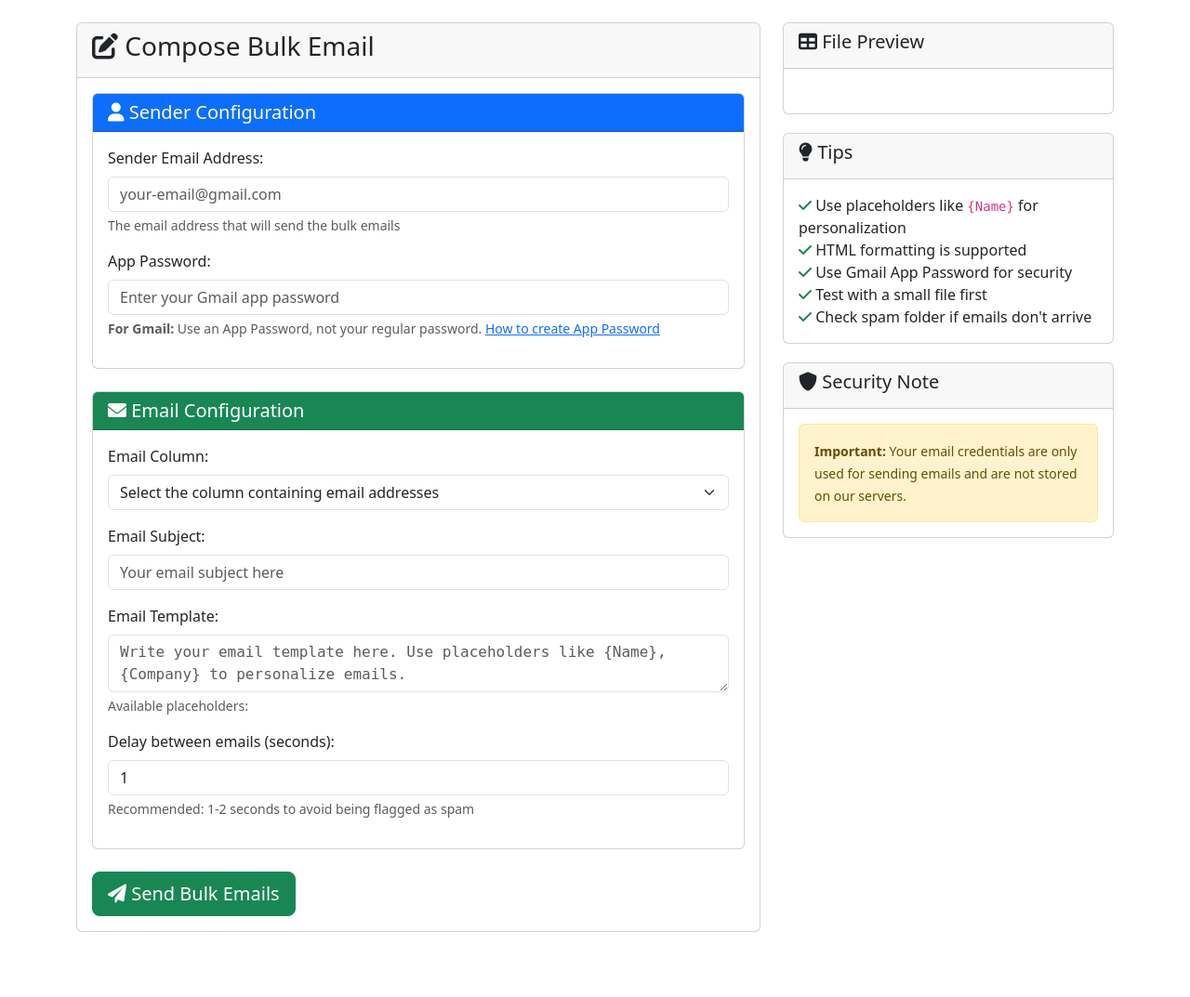
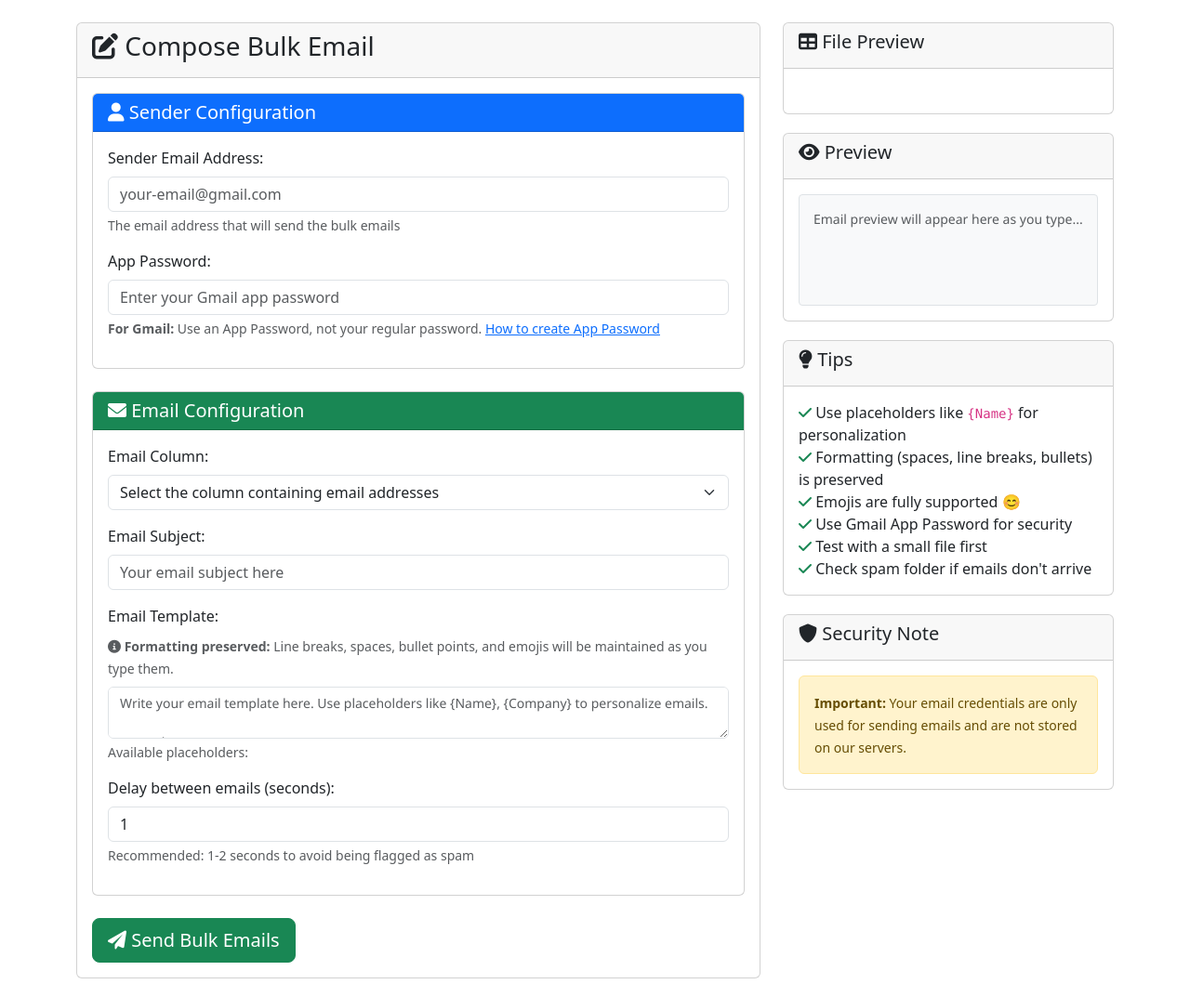
Before and after one commit to Ridobiko-BikeRental/Email_sender, a Flask app: template templates/compose.html in a window 1280 px wide. Shown: the part 56-1129 px from the top of the page at 93% size. Before the commit the page ends 1059 px from the top, so only its background shows below. Run offline with Flask 3, Linux system fonts and the light colour scheme; the template is opened without the code that fills it, so the values that code supplies are empty; some libraries are stand-ins or nearby versions.

Commit message:
fixed formatting

```diff
--- a/app.py
+++ b/app.py
@@ -12,6 +12,7 @@ from datetime import datetime
 import json
 from dotenv import load_dotenv
 from openpyxl import load_workbook
+import html
 
 # Load environment variables
 load_dotenv()
@@ -139,15 +140,51 @@ def read_file(filepath):
         logger.error(f"Error reading file: {e}")
         return None
 
+def format_email_content(content):
+    """Convert plain text to HTML while preserving formatting"""
+    # Escape HTML characters first
+    content = html.escape(content)
+
+    # Convert line breaks to HTML breaks
+    content = content.replace('\n', '<br>')
+
+    # Convert multiple spaces to non-breaking spaces (preserve spacing)
+    content = content.replace('  ', '&nbsp;&nbsp;')
+
+    # Convert tabs to spaces
+    content = content.replace('\t', '&nbsp;&nbsp;&nbsp;&nbsp;')
+
+    # Wrap in a div with proper styling to preserve formatting
+    formatted_content = f'''
+    <div style="font-family: 'Segoe UI', Tahoma, Geneva, Verdana, sans-serif;
+                font-size: 14px;
+                line-height: 1.5;
+                white-space: pre-wrap;
+                word-wrap: break-word;">
+        {content}
+    </div>
+    '''
+
+    return formatted_content
+
 def send_email_smtp(smtp_server, smtp_port, sender_email, sender_password, recipient_email, subject, body):
     """Send individual email via SMTP"""
     try:
-        msg = MIMEMultipart()
+        msg = MIMEMultipart('alternative')
         msg['From'] = sender_email
         msg['To'] = recipient_email
         msg['Subject'] = subject
 
-        msg.attach(MIMEText(body, 'html'))
+        # Format the body to preserve formatting
+        formatted_body = format_email_content(body)
+
+        # Create both plain text and HTML versions
+        text_part = MIMEText(body, 'plain', 'utf-8')
+        html_part = MIMEText(formatted_body, 'html', 'utf-8')
+
+        # Attach parts to message
+        msg.attach(text_part)
+        msg.attach(html_part)
 
         server = smtplib.SMTP(smtp_server, smtp_port)
         server.starttls()
--- a/templates/compose.html
+++ b/templates/compose.html
@@ -65,8 +65,26 @@
 
                             <div class="mb-3">
                                 <label for="template" class="form-label">Email Template:</label>
+                                <div class="mb-2">
+                                    <small class="text-muted">
+                                        <i class="fas fa-info-circle"></i>
+                                        <strong>Formatting preserved:</strong> Line breaks, spaces, bullet points, and emojis will be maintained as you type them.
+                                    </small>
+                                </div>
                                 <textarea class="form-control template-editor" id="template" name="template" required
-                                          placeholder="Write your email template here. Use placeholders like {Name}, {Company} to personalize emails."></textarea>
+                                          placeholder="Write your email template here. Use placeholders like {Name}, {Company} to personalize emails.
+
+Example:
+Hi {Name} 👋
+
+We hope you're doing well! Here are some key points:
+
+• Point 1 with proper spacing
+• Point 2 with emojis 📧
+• Point 3 with line breaks
+
+Best regards,
+Your Team 😊"></textarea>
                                 <div class="form-text">
                                     Available placeholders:
                                     {% for column in columns %}
@@ -125,12 +143,24 @@
 
         <div class="card mt-3">
             <div class="card-header">
+                <h5><i class="fas fa-eye"></i> Preview</h5>
+            </div>
+            <div class="card-body">
+                <div class="preview-content" id="email-preview">
+                    <div class="text-muted">Email preview will appear here as you type...</div>
+                </div>
+            </div>
+        </div>
+
+        <div class="card mt-3">
+            <div class="card-header">
                 <h5><i class="fas fa-lightbulb"></i> Tips</h5>
             </div>
             <div class="card-body">
                 <ul class="list-unstyled mb-0">
                     <li><i class="fas fa-check text-success"></i> Use placeholders like <code>{Name}</code> for personalization</li>
-                    <li><i class="fas fa-check text-success"></i> HTML formatting is supported</li>
+                    <li><i class="fas fa-check text-success"></i> Formatting (spaces, line breaks, bullets) is preserved</li>
+                    <li><i class="fas fa-check text-success"></i> Emojis are fully supported 😊</li>
                     <li><i class="fas fa-check text-success"></i> Use Gmail App Password for security</li>
                     <li><i class="fas fa-check text-success"></i> Test with a small file first</li>
                     <li><i class="fas fa-check text-success"></i> Check spam folder if emails don't arrive</li>
@@ -155,8 +185,13 @@
 
 <style>
 .template-editor {
-    min-height: 200px;
-    font-family: monospace;
+    min-height: 250px;
+    font-family: 'Segoe UI', Tahoma, Geneva, Verdana, sans-serif;
+    font-size: 14px;
+    line-height: 1.5;
+    white-space: pre-wrap;
+    word-wrap: break-word;
+    resize: vertical;
 }
 
 .placeholder-tag {
@@ -168,11 +203,14 @@
     margin: 2px;
     cursor: pointer;
     font-size: 0.85em;
+    transition: all 0.2s ease;
 }
 
 .placeholder-tag:hover {
     background: #007bff;
     color: white;
+    transform: translateY(-1px);
+    box-shadow: 0 2px 4px rgba(0,123,255,0.3);
 }
 
 .preview-table {
@@ -183,9 +221,47 @@
 .preview-table table {
     font-size: 0.8em;
 }
+
+.preview-content {
+    background: #f8f9fa;
+    border: 1px solid #dee2e6;
+    border-radius: 4px;
+    padding: 15px;
+    min-height: 120px;
+    font-family: 'Segoe UI', Tahoma, Geneva, Verdana, sans-serif;
+    font-size: 14px;
+    line-height: 1.5;
+    white-space: pre-wrap;
+    word-wrap: break-word;
+    max-height: 300px;
+    overflow-y: auto;
+}
+
+.preview-content.has-content {
+    background: white;
+    border-color: #28a745;
+}
+
+/* Ensure emojis display properly */
+.template-editor, .preview-content {
+    font-feature-settings: "liga" 1, "kern" 1;
+    -webkit-font-feature-settings: "liga" 1, "kern" 1;
+    -moz-font-feature-settings: "liga" 1, "kern" 1;
+    text-rendering: optimizeLegibility;
+}
+
+/* Preserve formatting in textarea */
+.template-editor:focus {
+    border-color: #28a745;
+    box-shadow: 0 0 0 0.2rem rgba(40, 167, 69, 0.25);
+}
 </style>
 
 <script>
+// Define columns and sample data globally
+const columns = {{ columns | tojson | safe }};
+const sampleData = {% if sample_data and sample_data|length > 0 %}{{ sample_data[0] | tojson | safe }}{% else %}{}{% endif %};
+
 function insertPlaceholder(columnName) {
     const textarea = document.getElementById('template');
     const placeholder = '{' + columnName + '}';
@@ -196,7 +272,70 @@ function insertPlaceholder(columnName) {
     textarea.value = text.substring(0, start) + placeholder + text.substring(end);
     textarea.selectionStart = textarea.selectionEnd = start + placeholder.length;
     textarea.focus();
+
+    // Update preview after inserting placeholder
+    updatePreview();
 }
+
+function updatePreview() {
+    const template = document.getElementById('template').value;
+    const preview = document.getElementById('email-preview');
+
+    if (template.trim()) {
+        // Replace placeholders with sample data for preview
+        let previewText = template;
+
+        // Use sample data if available
+        if (Object.keys(sampleData).length > 0) {
+            columns.forEach(function(column) {
+                const placeholder = '{' + column + '}';
+                const value = sampleData[column] || '[' + column + ']';
+                // Use a simple replace for each placeholder
+                previewText = previewText.split(placeholder).join(value);
+            });
+        }
+
+        // Convert line breaks to HTML for preview
+        previewText = previewText.replace(/\n/g, '<br>');
+
+        preview.innerHTML = previewText || 'Email preview...';
+        preview.classList.add('has-content');
+    } else {
+        preview.innerHTML = '<div class="text-muted">Email preview will appear here as you type...</div>';
+        preview.classList.remove('has-content');
+    }
+}
+
+// Update preview as user types
+document.getElementById('template').addEventListener('input', updatePreview);
+
+// Initial preview update
+document.addEventListener('DOMContentLoaded', function() {
+    updatePreview();
+});
+
+// Preserve formatting when pasting
+document.getElementById('template').addEventListener('paste', function(e) {
+    // Allow default paste behavior to preserve formatting
+    setTimeout(updatePreview, 10);
+});
+
+// Handle tab key in textarea for better formatting
+document.getElementById('template').addEventListener('keydown', function(e) {
+    if (e.key === 'Tab') {
+        e.preventDefault();
+        const start = this.selectionStart;
+        const end = this.selectionEnd;
+
+        // Insert tab character
+        this.value = this.value.substring(0, start) + '\t' + this.value.substring(end);
+
+        // Move cursor after inserted tab
+        this.selectionStart = this.selectionEnd = start + 1;
+
+        updatePreview();
+    }
+});
 </script>
 
 {% endblock %}
```
